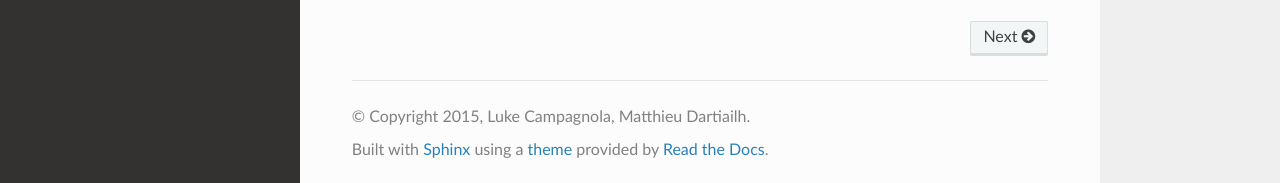
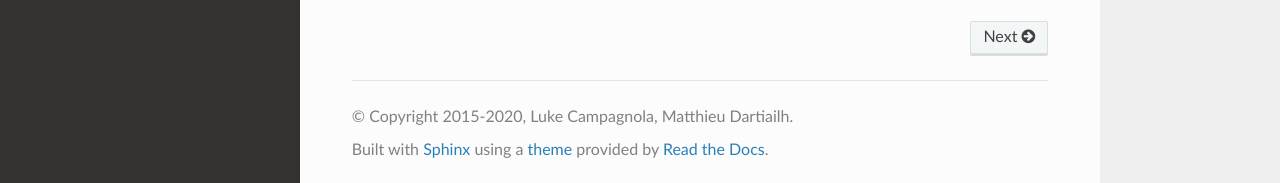
Before and after one commit to MatthieuDartiailh/pyclibrary, a Sphinx documentation site: the page built from docs/source/index.rst, in a window 1280 px wide and 1249 px high. Shown: the part 1063-1246 px from the top of the window. Built offline with Sphinx 7.4.7 and the Read the Docs theme 2.0.0, drawn with Linux system fonts in a browser that asks for light colours.

Commit message:
update changelog and prepare next release

```diff
--- a/docs/source/conf.py
+++ b/docs/source/conf.py
@@ -51,7 +51,7 @@
 
 # General information about the project.
 project = u'PyCLibrary'
-copyright = u'2015, Luke Campagnola, Matthieu Dartiailh'
+copyright = u'2015-2020, Luke Campagnola, Matthieu Dartiailh'
 author = u'Luke Campagnola, Matthieu Dartiailh'
 
 # The version info for the project you're documenting, acts as replacement for
--- a/pyclibrary/version.py
+++ b/pyclibrary/version.py
@@ -25,7 +25,7 @@
 
 # The micro release number. The micro release number is incremented
 # for bug fix releases and small feature additions.
-MICRO = 4
+MICRO = 5
 
 # The status indicate if this is a development or pre-release version
 STATUS = ''
```
Also changed, not shown: 1 other file.
